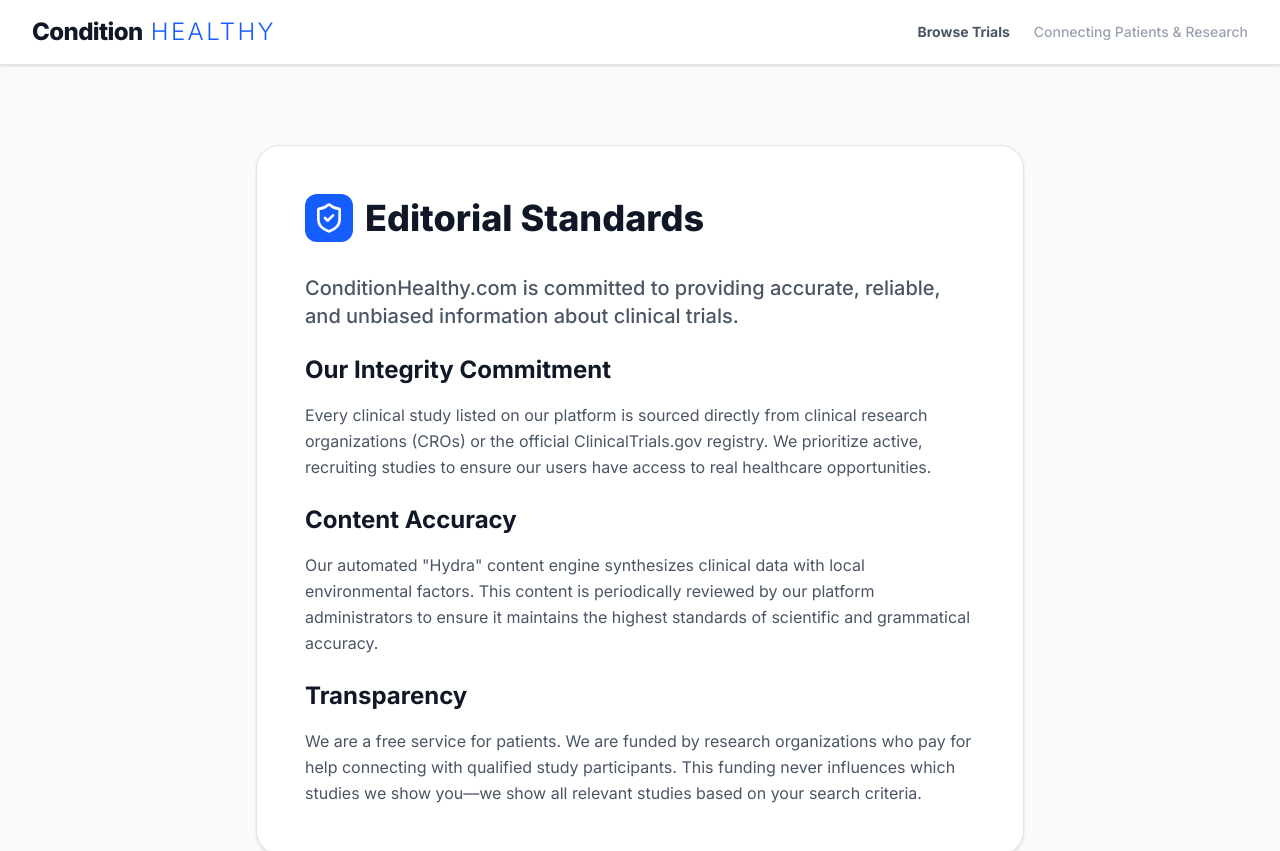
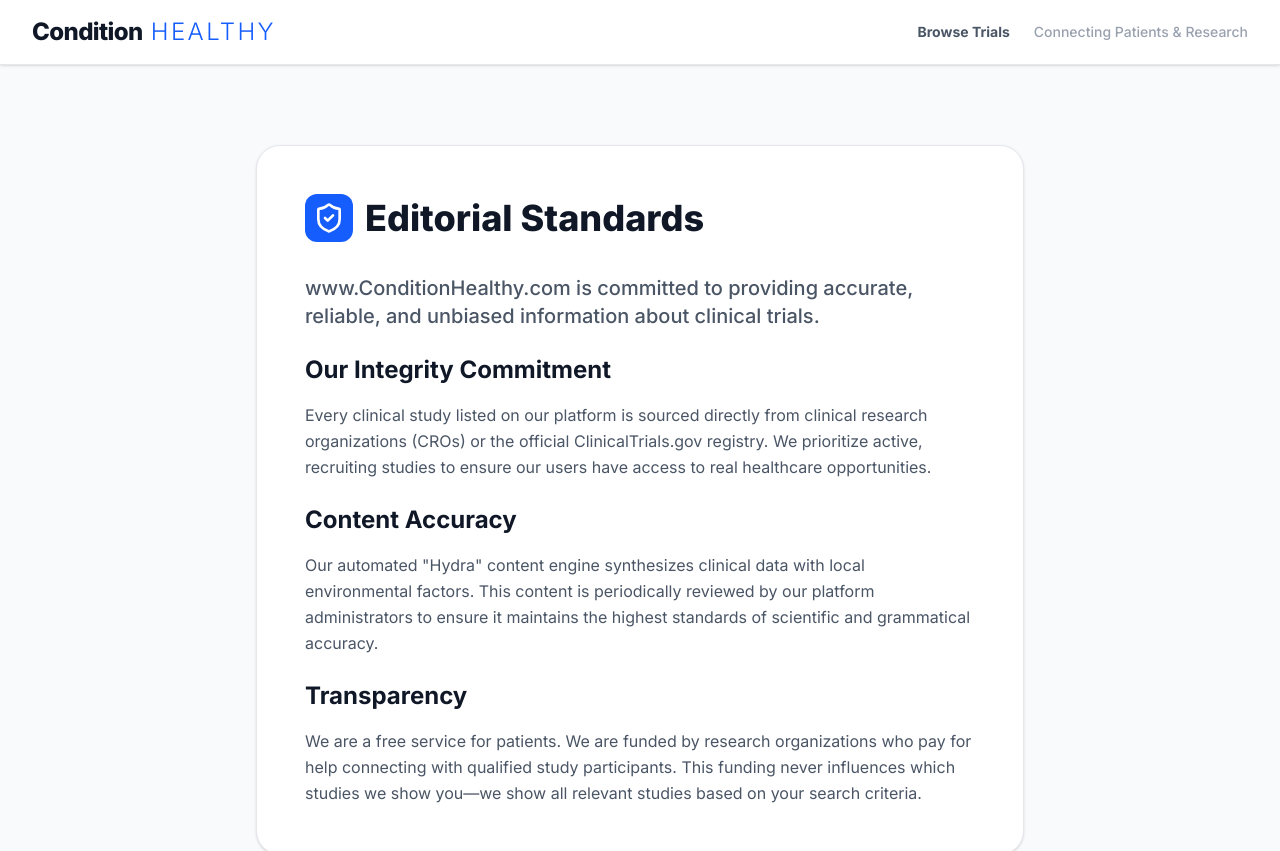
Before and after one commit to Emil1733/condition-healthy, a Next.js app: page /editorial in a window 1280 px wide. Shown: the top 851 px of the page. Built offline with nearby package versions, Linux system fonts and the light colour scheme; no server answers.

Commit message:
chore: update robots.txt and policy text to www

```diff
--- a/app/editorial/page.tsx
+++ b/app/editorial/page.tsx
@@ -12,7 +12,7 @@
         </div>
 
         <div className="prose prose-blue max-w-none text-gray-600 leading-relaxed">
-          <p className="text-xl font-medium mb-6">ConditionHealthy.com is committed to providing accurate, reliable, and unbiased information about clinical trials.</p>
+          <p className="text-xl font-medium mb-6">www.ConditionHealthy.com is committed to providing accurate, reliable, and unbiased information about clinical trials.</p>
 
           <h2 className="text-2xl font-bold text-gray-900 mb-4">Our Integrity Commitment</h2>
           <p className="mb-6">Every clinical study listed on our platform is sourced directly from clinical research organizations (CROs) or the official ClinicalTrials.gov registry. We prioritize active, recruiting studies to ensure our users have access to real healthcare opportunities.</p>
```
Also changed, not shown: public/robots.txt.
